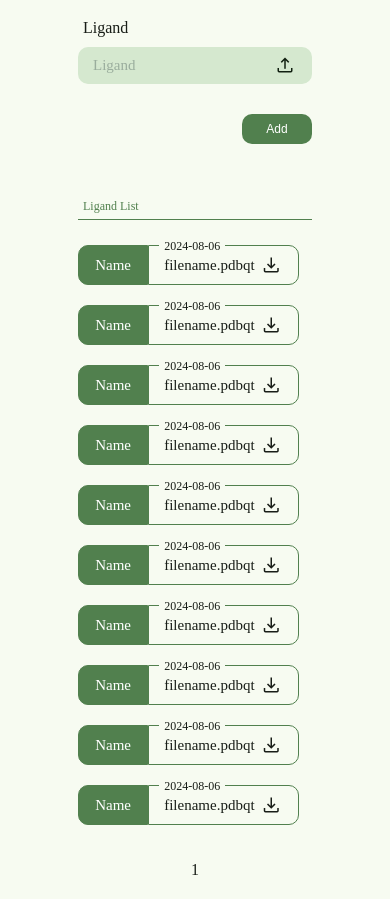
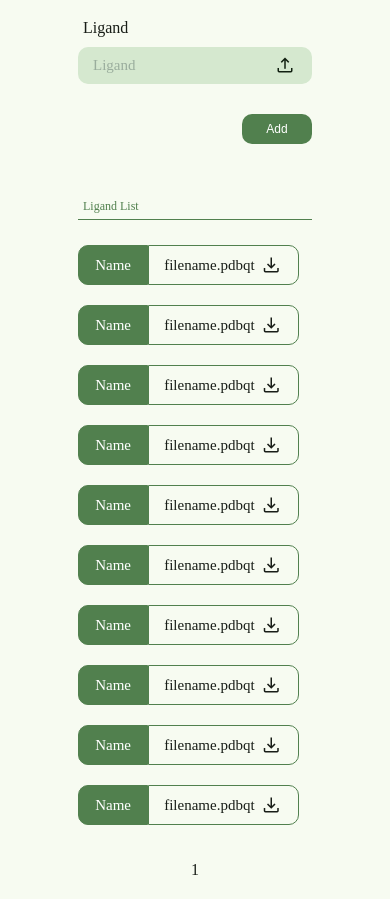
Before and after one commit to sillage13/PNUCSE_2024-1_team8, a Django app: page /manage-ligand/ in a window 390 px wide. Shown: the part 115-1014 px from the top of the page. Run offline with Django 5.2, Linux system fonts and the light colour scheme; data that the repository does not hold is empty.

Commit message:
작은 화면에서 리간드 리스트의 정보 축소

```diff
--- a/ligand_search/app/virtual_screening/static/css/manage_ligand.css
+++ b/ligand_search/app/virtual_screening/static/css/manage_ligand.css
@@ -26,14 +26,14 @@
     justify-content: center;
 }
 
-.ligand_ul > li > div:nth-child(2) {
+.ligand_ul .ligand-info {
     flex: 0.7;
     border-radius: 0 10px 10px 0;
     justify-content: flex-end;
     position: relative;
 }
 
-.ligand_ul > li > div:nth-child(2) > div:nth-child(1) {
+.ligand_ul .ligand-info > div:nth-child(1) {
     position: absolute;
     bottom: 100%;
     transform: translateY(50%);
@@ -43,7 +43,7 @@
     padding: 0 5px;
 }
 
-.ligand_ul > li > div:nth-child(2) > div:nth-child(2) {
+.ligand_ul .ligand-info > div:nth-child(2) {
     flex: 1;
 }
 
@@ -62,12 +62,17 @@
         max-width: 30%;
     }
 
-    .ligand_ul > li > div:nth-child(2) {
+    .ligand_ul .ligand-info {
         max-width: 70%;
     }
 
-    .ligand_ul > li > div:nth-child(2) > div:nth-child(2) {
+    .ligand_ul .ligand-info > div:nth-child(1) {
+        display: none;
+    }
+
+    .ligand_ul .ligand-info > div:nth-child(2) {
         overflow: hidden;
         text-overflow: ellipsis;
     }
+
 }
--- a/ligand_search/app/virtual_screening/static/css/result.css
+++ b/ligand_search/app/virtual_screening/static/css/result.css
@@ -33,6 +33,7 @@
     flex-direction: row;
     justify-content: center;
     align-items: flex-start;
+    margin: 20px 10% 0 10%;
 }
 
 .half .category {
@@ -106,13 +107,14 @@
     }
 
     .half {
+        margin: 20px 0 0 0;
         flex-direction: column;
         align-items: center;
     }
 
     #visualization, .result {
-        width: 80%;
-        max-width: 400px;
+        width: 60%;
+        max-width: 500px;
         margin: 20px;
     }
 }
--- a/ligand_search/app/virtual_screening/templates/manage_ligand.html
+++ b/ligand_search/app/virtual_screening/templates/manage_ligand.html
@@ -37,7 +37,7 @@
             {% for ligand in page_obj %}
                 <li>
                     <div>{{ ligand.ligand_name }}</div>
-                    <div>
+                    <div class="ligand-info">
                         <div>{{ ligand.created_at|date:'Y-m-d' }}</div>
                         <div>{{ ligand.ligand_file_name }}</div>
                         {% comment "" %}다운로드 링크로{% endcomment %}
@@ -48,7 +48,7 @@
             {% for i in '0123456789' %}
                 <li>
                     <div>Name</div>
-                    <div>
+                    <div class="ligand-info">
                         <div>2024-08-06</div>
                         <div>filename.pdbqt</div>
                         <a href={% url "manage-ligand" %}><span class="material-symbols-outlined" id="download_ligand">download</span></a>
```
